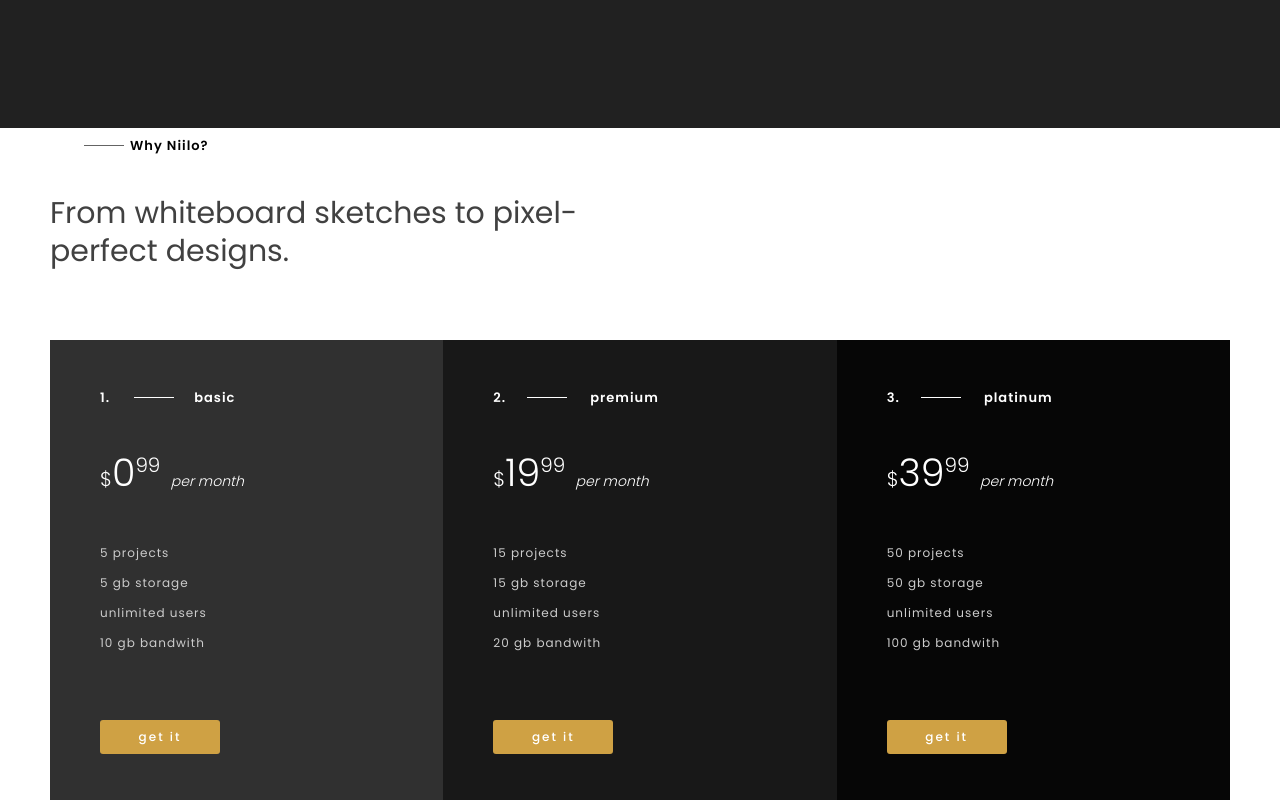
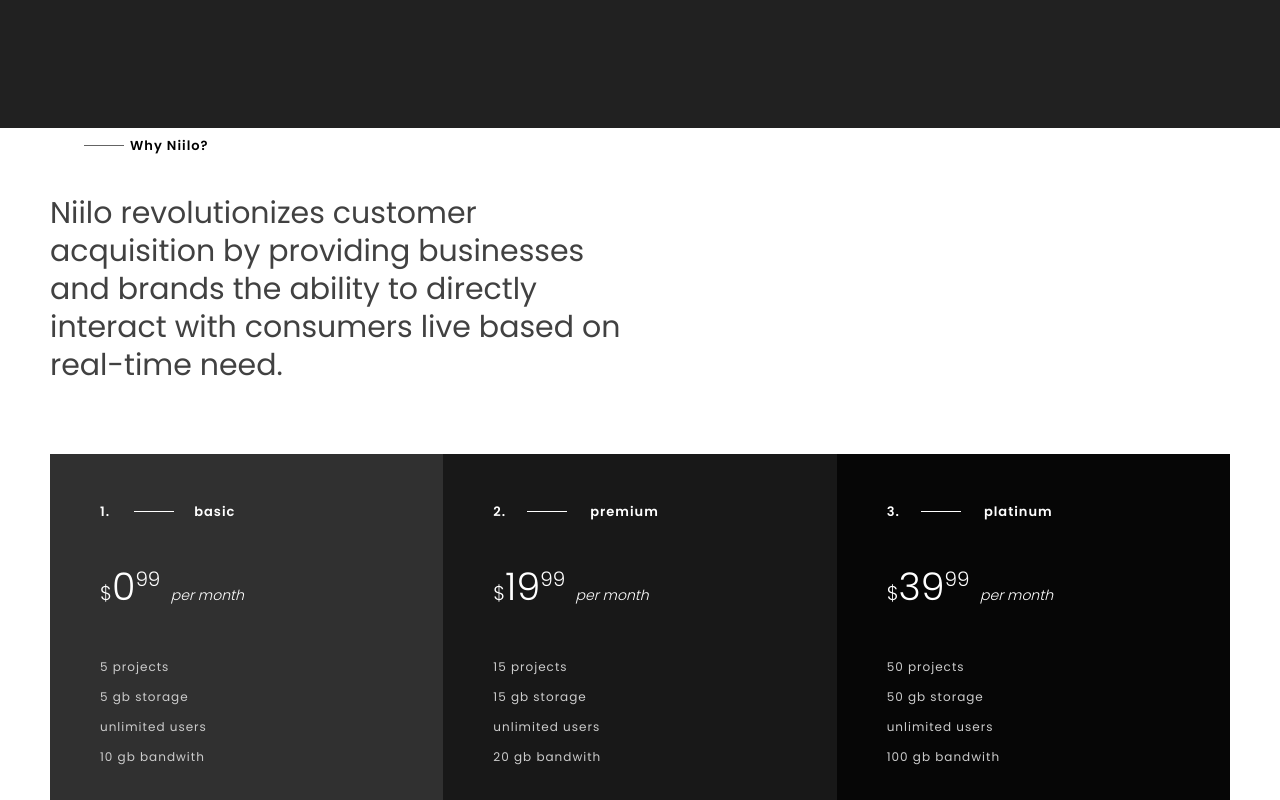
Before and after one commit to GarrettEstrin/talos, a plain HTML site: page 1main/index.html in a window 1280 px wide. Shown: the part 2000-2800 px from the top of the page. Drawn offline with nearby package versions, Linux system fonts and the light colour scheme; some packages are replaced by stand-ins of ours.

Commit message:
testing branches

```diff
--- a/1main/index.html
+++ b/1main/index.html
@@ -616,7 +616,7 @@
 					<div class="twelve columns">
 						<div class="title-text left">
 							<p><span>Why Niilo?</span></p>
-							<h3>From whiteboard sketches to pixel-perfect designs.</h3>
+							<h3>Niilo revolutionizes customer acquisition by providing businesses and brands the ability to directly interact with consumers live based on real-time need.</h3>
 						</div>
 					</div>
 					<div class="twelve columns">
```
